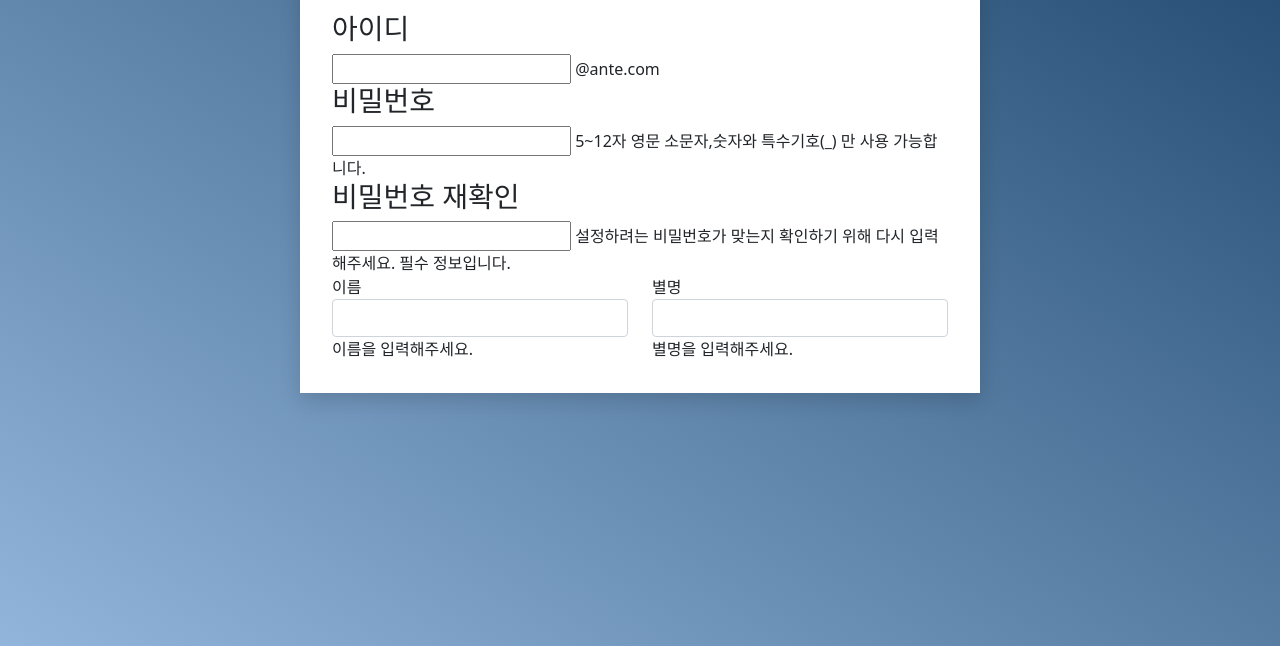
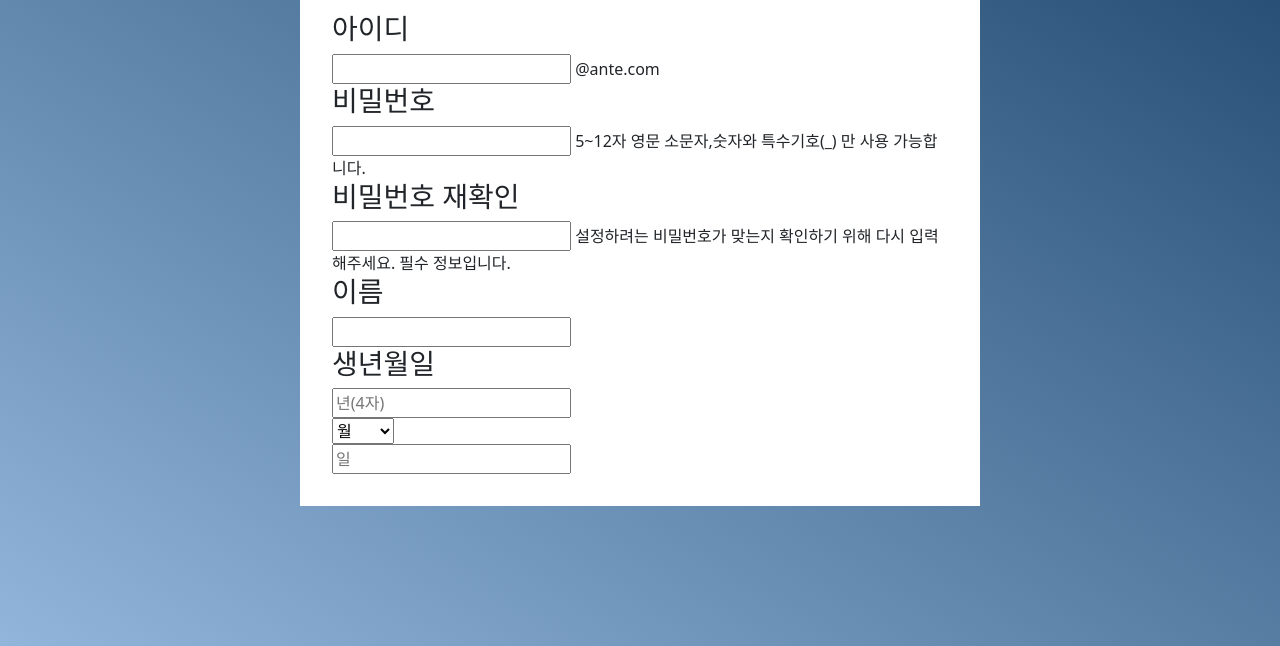
Before and after one commit to AhnSangjun/AhnSangjun.github.io, a plain HTML site: page signup.html in a window 1280 px wide. Shown: the part 154-800 px from the top of the page. Drawn offline with nearby package versions, Linux system fonts and the light colour scheme.

Commit message:
signup.html,login.html

```diff
--- a/signup.html
+++ b/signup.html
@@ -3,8 +3,7 @@
     <head>
         <meta charset="UTF-8">
         <meta http-equiv="X-UA-Compatible" content="IE=egde">
-        <meta name="viewport" content="width=device-width, initia
-        l-scale=1.0">
+        <meta name="viewport" content="width=device-width, initial-scale=1.0">
         <title>웰컴랜드 회원가입</title>
 
         <!-- Bootstrap Css -->
@@ -38,15 +37,15 @@
                  -webkit-border-redius: 10px;
                  -moz-border-redius: 10px;
                  border-redius: 10px;
-                 -webkit-box-shadow: 0 8px 20px 0 rgba(0, 0, 0, 0.15);
-                 -moz-box--shdow: 0 8px 20px 0 rgba(0, 0, 0, 0.15);
-                 box-shadow: 0 8px 20px 0 rgba(0, 0, 0, 0.15);
+                 -webkit-box-shadow: 0 8px 20px 0 rgba(0, 0, 0, 0);
+                 -moz-box--shdow: 0 8px 20px 0 rgba(0, 0, 0, 0);
+                 box-shadow: 0 8px 20px 0 rgba(0, 0, 0, 0);
             }
         </style>
 
     </head>
+    <script src="https://cdn.jsdelivr.net/npm/bootstrap@5.1.3/dist/js/bootstrap.bundle.min.js" integrity="sha384-ka7Sk0Gln4gmtz2MlQnikT1wXgYsOg+OMhuP+IlRH9sENBO0LRn5q+8nbTov4+1p" crossorigin="anonymous"></script>
 
-    <script src="https://cdn.jsdelivr.net/npm/bootstrap@5.1.3/dist/js/bootstrap.bundle.min.js" integrity="sha384-ka7Sk0Gln4gmtz2MlQnikT1wXgYsOg+OMhuP+IlRH9sENBO0LRn5q+8nbTov4+1p" crossorigin="anonymous"></script>
     <body>
         <div class="container">
             <div class="input-form-background row">
@@ -64,7 +63,7 @@
                                     maxlength="20">
                                     <span class="step_ur1">@ante.com</span>
                                 </span>
-                                <span class="error_next_box" id="idMsg" style="display:none"
+                                <span class="erro_next_box" id="idMsg" style="display:none"
                                 aria-live="asstertlive"></span>
                             </div>
                             <div class="join_row">
@@ -95,24 +94,87 @@
                                 <span class="erro_next_box" id="pswd2Msg" style aria-live="as
                                 sertive">필수 정보입니다.</span>
                             </div>
-                            <div class="join_content">
-                        <form class="vaildation-form" novalidate>
-                        <div class="row">
-                            <div class="col-md-6 md-3">
-                                <label for="name">이름</label>
-                                 <input type="text" class="form-control" id="n
-                                 ame" placeholder="" value="" required>
-                                 <div class="invaid-fedeback">
-                                     이름을 입력해주세요.
-                                 </div>
+                            </div>
+                            <!-- // 아이디,비밀번호 입력-->
+                            <!-- // 이름,생년월일 입력-->
+                            <div class="row_group">
+                                <!-- lang = ko_KR -->
+                                <div class="join_row">
+                                    <h3 class="join_title">
+                                        <label for="name">이름</label>
+                                    </h3>
+                                    <span class="ps_box_right_space">
+                                        <input type="text" id="name" name="name" title="이름" class=
+                                        "int" maxlength="40">
+                                    </span>
+                                    <span class="erro_next_box" id="nameMsg" style="display:none"
+                                    aria-live="assertlive"></span>
                                 </div>
-                                <div class="col-md-6 md-3">
-                                    <label for="nicname">별명</label>
-                                    <input type="text" class="form-control" id="n
-                                    icname" placeholder="" value="" required>
-                                    <div class="invaid-fedeback">
-                                        별명을 입력해주세요.
+                            </div>
+                            <!-- lang = ko_KR -->
+                            <div class="join_row join_birthday">
+                                <h3 class="join_title">
+                                    <label for="yy">생년월일</label>
+                                </h3>
+                                <div class="bir_wrap">
+                                    <div class="bir_yy">
+                                        <span class="ps_box">
+                                            <input type="text" id="yy" placeholder="년(4자)" aira-
+                                            laber="년(4자)" class="int" maxlength="4">
+                                        </span>
                                     </div>
+                                </div>
+                                <div class="bir_mm">
+                                    <span class="ps_box">
+                                        <select id="mm" class="sel" aria-label="월">
+                                            <option value>월</option>
+                                            <option value="01">
+                                                " 1 "
+                                            </option>
+                                            <option value="02">
+                                                " 2 "
+                                            </option>
+                                            <option value="03">
+                                                " 3 "
+                                            </option>
+                                            <option value="04">
+                                                " 4 "
+                                            </option>
+                                            <option value="05">
+                                                " 5 "
+                                            </option>
+                                            <option value="06">
+                                                " 6 "
+                                            </option>
+                                            <option value="07">
+                                                " 7 "
+                                            </option>
+                                            <option value="08">
+                                                " 8 "
+                                            </option>
+                                            <option value="09">
+                                                " 9 "
+                                            </option>
+                                            <option value="10">
+                                                " 10 "
+                                            </option>
+                                            <option value="11">
+                                                " 11 "
+                                            </option>
+                                            <option value="12">
+                                                " 12 "
+                                            </option>
+                                        </select>
+                                    </span>
+                                </div>
+                                <div class="bir_dd">
+                                    <span class="ps_box">
+                                        <input type="text" id="dd" placeholder="일" aria-label=
+                                        "일" class="int" maxlength="2">
+                                        <label for="dd" class="lb1"></label>
+                                    </span>
+                                </div>
+                            </div>
         </div>
 
     </body>
```
